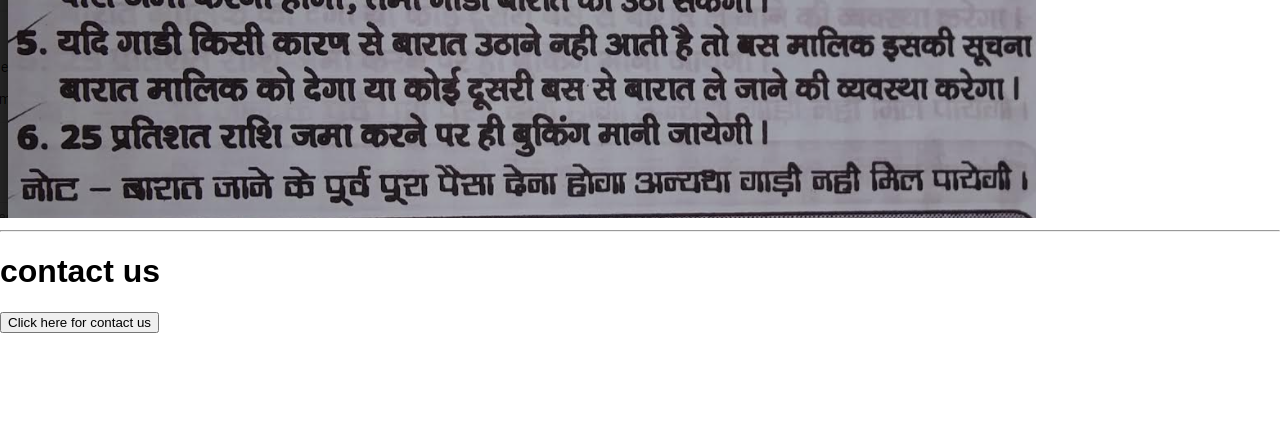
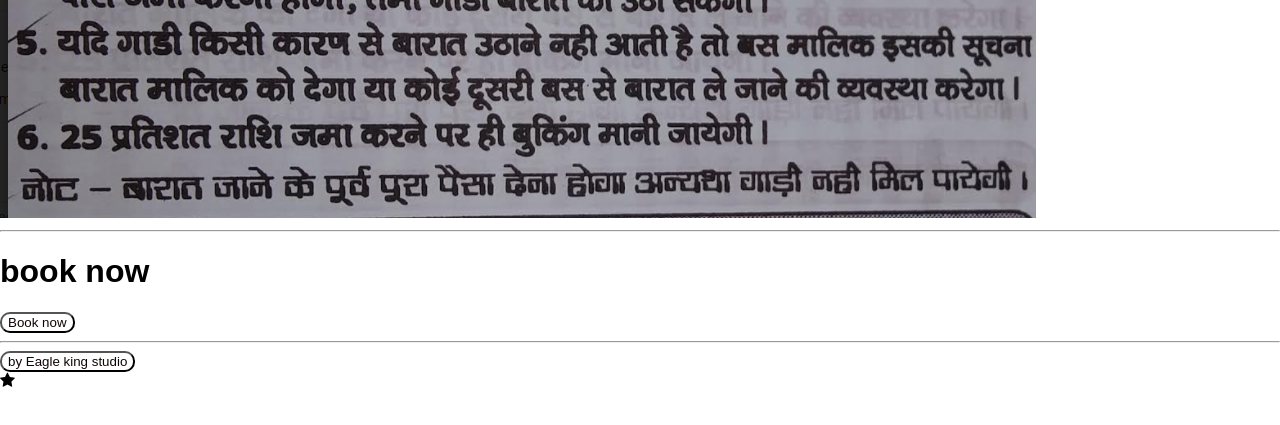
Before and after one commit to Ishaansingh/Navaneeta-travells, a plain HTML site: page Index.html in a window 1280 px wide. Shown: the part 459-884 px from the top of the page. Drawn offline with Linux system fonts and the light colour scheme.

Commit message:
Add files via upload

```diff
--- a/Index.html
+++ b/Index.html
@@ -172,7 +172,23 @@ body {margin:0;height:2000px;}
 <h1 style="color: red;">Term and condition :></h1>
 <img src="note.png" alt="">
 <hr>
-<h1>contact us</h1>
-<form action="https://sanusingh19990.wixsite.com/my-site-7">
-<button>Click here for contact us </button>
+<h1>book now</h1>
+<form action="https://script.google.com/macros/s/AKfycbxd1ihbhd1yDFF1l9Wb5YAyiqF2eaDz8xrEqY7Pq5FOjwqF2FwxOBmyT8HhBt__07-hYw/exec" width="100%" height="500px" scrolling="no" style="border: none;" frameborder="0"
+  ">
+<button>Book now </button>
 </form>
+
+
+<style>
+  button{
+    background-color: transparent;
+
+    border-radius: 10px;
+    color: rgb(17, 4, 4);
+  }
+</style>
+<hr>
+<form action="https://eaglekingofficial.netlify.app/">
+<button > by Eagle king studio </button>
+</form>
+<span class="fa fa-star checked"></span>
```
Also changed, not shown: Qr.png.
